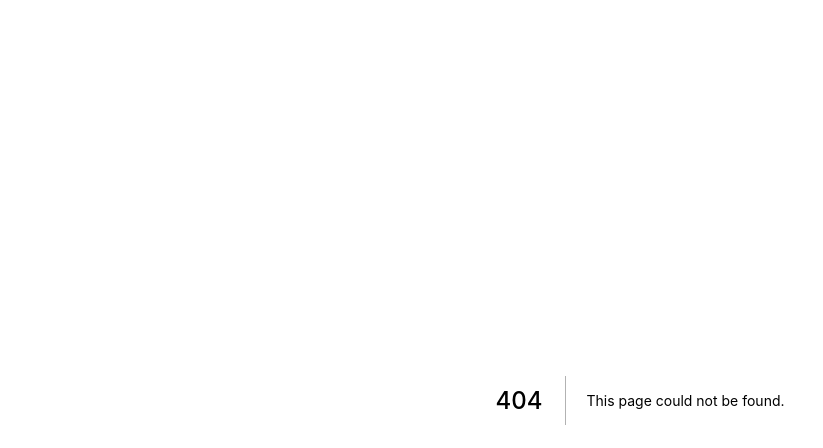
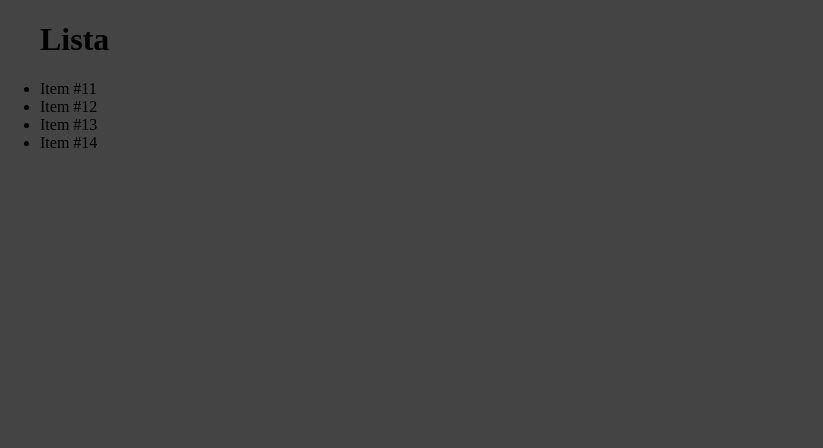
Before and after one commit to patricklouback/exercicios, a Next.js app: page /basicos/componenteComFilho in a window 1280 px wide. Before the commit this address had no page. Shown: the top 448 px of the page, without its empty margins (0-823 px from the left). Built offline with nearby package versions, Linux system fonts and the light colour scheme.

Commit message:
componentes filhos

```diff
--- /dev/null
+++ b/components/Item.jsx
@@ -0,0 +1,5 @@
+export default function Item(props) {
+    return (
+            <li>{props.conteudo}</li>
+    )
+}
--- /dev/null
+++ b/components/Lista.jsx
@@ -0,0 +1,8 @@
+export default function Lista(props) {
+    return (
+        <ul>
+            <h1>Lista</h1>
+            {props.children}
+        </ul>
+    )
+}
--- /dev/null
+++ b/components/SomentePar.jsx
@@ -0,0 +1,4 @@
+export default function SomentePar(props) {
+
+    return props.numero % 2 === 0 ? <h1>{props.numero}</h1> : null
+}
--- /dev/null
+++ b/pages/basicos/componenteComFilho.jsx
@@ -0,0 +1,15 @@
+import Item from "../../components/Item";
+import Lista from "../../components/Lista";
+
+export default function componenteComFilho(){
+    return (
+        <div>
+            <Lista>
+                <Item conteudo="Item #11"/>
+                <Item conteudo="Item #12"/>
+                <Item conteudo="Item #13"/>
+                <Item conteudo="Item #14"/>
+            </Lista>
+        </div>
+    )
+}
```
Also changed, not shown: pages/render/condicional1.jsx (added, +14 -0 lines).
